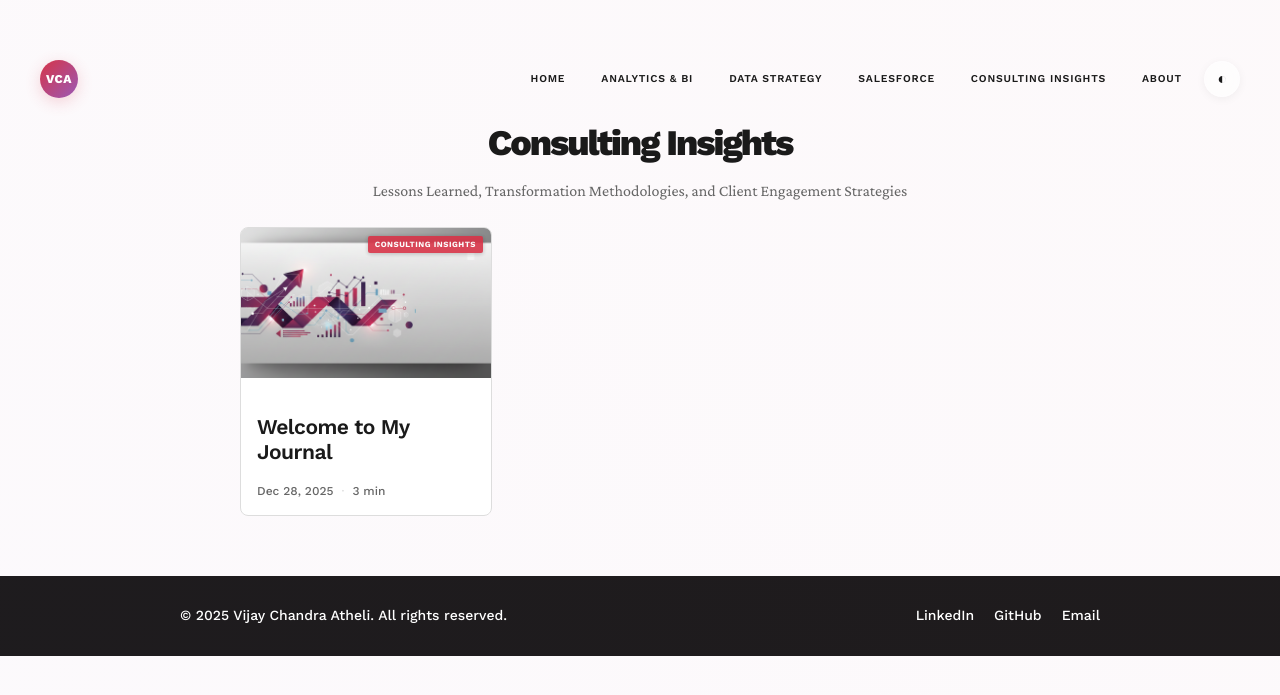
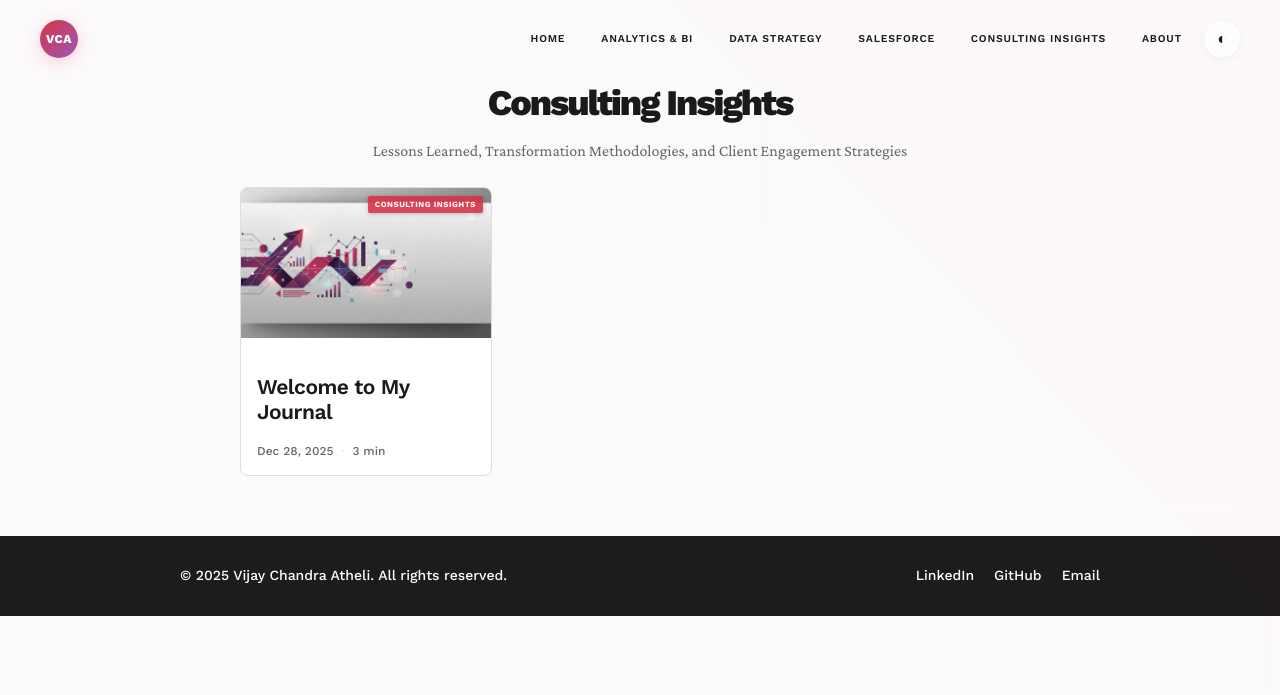
Before and after one commit to VijayChandraAtheli/vijaychandraatheli.com, a Jekyll site: the page built from pages/consulting-insights.md, in a window 1280 px wide. Shown: the top 695 px of the page. Built offline with Jekyll 4.4.1, drawn with Linux system fonts in a browser that asks for light colours.

Commit message:
UI update

```diff
--- a/assets/css/main.css
+++ b/assets/css/main.css
@@ -42,7 +42,7 @@ body {
     line-height: 1.4;
     font-size: 18px;
     transition: background 0.3s ease, color 0.3s ease;
-    padding-top: 60px;  /* REDUCED - tighter spacing for ~58px header */
+    padding-top: 20px;  /* REDUCED - tighter spacing for ~58px header */
 }
 
 /* ==========================================================================
```
